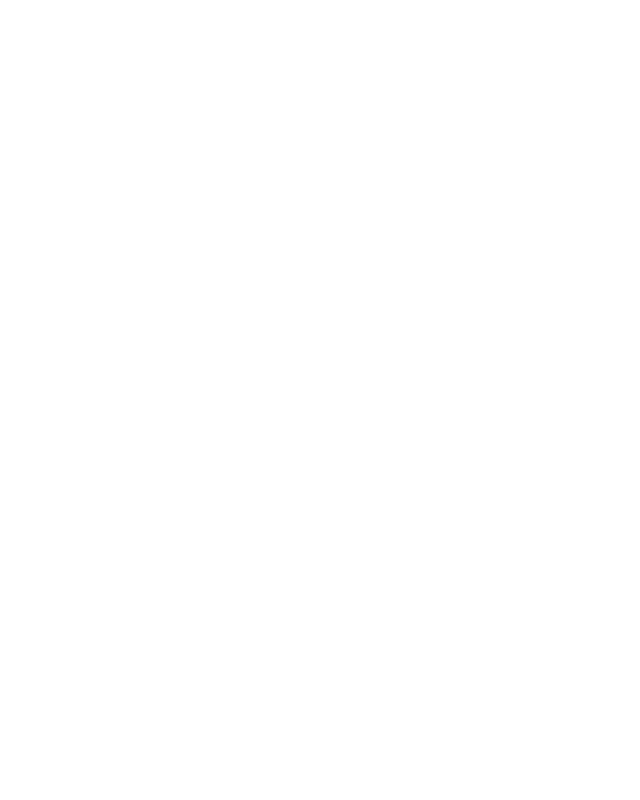
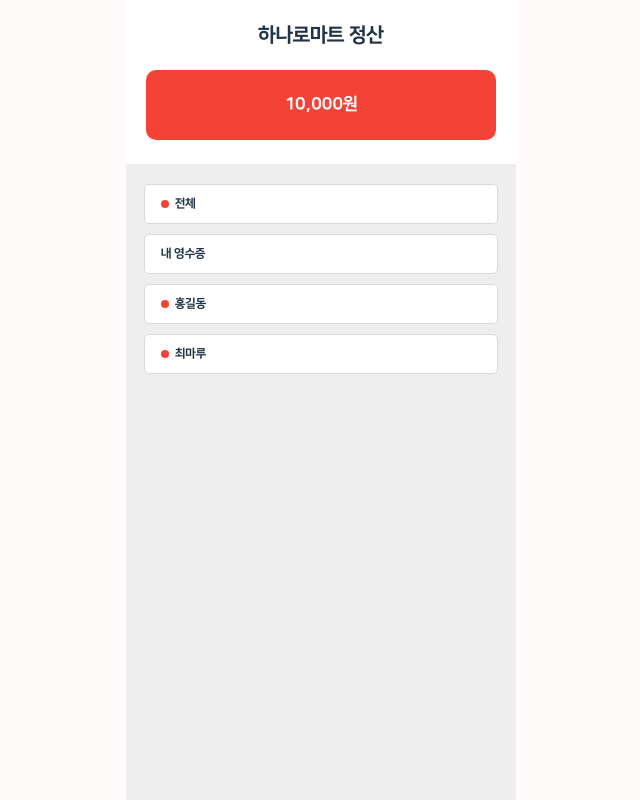
Before and after one commit to 9oormthon-univ/2025_SEASONTHON_TEAM_72_FE, a React (Vite) app: page /result/manager in a window 1280 px wide. Before the commit this address had no page. Shown: the whole page, without its empty margins (319-959 px from the left). Built offline with nearby package versions, Linux system fonts and the light colour scheme.

Commit message:
feat: 정산 결과 페이지 분리 #9

```diff
--- a/src/components/common/ReceiptDropdown.tsx
+++ b/src/components/common/ReceiptDropdown.tsx
@@ -15,7 +15,6 @@
 
 interface ReceiptDropdownProps {
   data: ReceiptData;
-  role?: "총괄자" | "참여자"; // 현재 사용자 역할
   myName?: string;
   initialPaid?: boolean;
   onStatusChange?: (paid: boolean) => void;
@@ -23,14 +22,14 @@
 
 const ReceiptDropdown: React.FC<ReceiptDropdownProps> = ({
   data,
-  role = "총괄자",
   myName = "내이름",
   initialPaid = false,
   onStatusChange,
 }) => {
   const [open, setOpen] = useState(false);
   const location = useLocation();
-  const isResultPage = location.pathname === "/result";
+  const isManagerPage = location.pathname === "/result/manager";
+  const isMemberPage = location.pathname === "/result/member";
 
   // 소유자 판별: data.user 가 myName 과 동일하면 '내 영수증'
   const mine = data.user === myName;
@@ -50,22 +49,26 @@
     });
   };
 
-  const showEnhancedUI = isResultPage;
-  const showManagerControls = showEnhancedUI && role === "총괄자" && !mine; // 참여자 영수증
-  const showParticipantSelfButton = showEnhancedUI && role === "참여자" && mine;
+  // ----- UI 결정 로직 (초기 기획 반영 가정) -----
+  // Manager 페이지: 다른 사람 영수증에만 상태 점 표시 + 미입금(red)일 때만 "독촉하기" 버튼 (토글 아님)
+  // Member 페이지: 내 영수증에만 버튼 노출, 클릭 시 입금 완료/취소 토글 (상태 점은 Manager 화면에서만 활용)
+  const showStatusDot = isManagerPage && !mine; // 총괄자 입장에서만 상태 점
   const statusDotColor = isPaid ? "#07A320" : "#f44336";
-  let actionBtn: { label: string; color: string; onClick: () => void } | null =
-    null;
 
-  if (showManagerControls) {
-    // 총괄자: 항상 빨간 버튼, 라벨 토글
+  type ActionBtn = { label: string; color: string; onClick: () => void } | null;
+  let actionBtn: ActionBtn = null;
+
+  if (isManagerPage && !mine && !isPaid) {
+    // 독촉만 가능 (상태 변경 X)
     actionBtn = {
-      label: isPaid ? "입금 취소하기" : "독촉하기",
+      label: "독촉하기",
       color: "#f44336",
-      onClick: () => togglePaid(),
+      onClick: () => {
+        // TODO: 독촉 API 호출 자리
+        console.log(`remind payment -> ${data.user}`);
+      },
     };
-  } else if (showParticipantSelfButton) {
-    // 참여자 자신의 영수증: 라벨 & 색상 토글
+  } else if (isMemberPage && mine) {
     actionBtn = {
       label: isPaid ? "입금 취소하기" : "입금 완료하기",
       color: isPaid ? "#f44336" : "#07A320",
@@ -76,9 +79,7 @@
   return (
     <ReceiptDropdownLayout>
       <DropdownCard onClick={() => setOpen((prev) => !prev)} isOpen={open}>
-        {showManagerControls && (
-          <StatusDot aria-hidden $color={statusDotColor} />
-        )}
+        {showStatusDot && <StatusDot aria-hidden $color={statusDotColor} />}
         <span>{mine ? "내 영수증" : data.user}</span>
       </DropdownCard>
       {open && (
--- /dev/null
+++ b/src/pages/ResultManagerPage.tsx
@@ -0,0 +1,87 @@
+import styled from "styled-components";
+import ReceiptDropdown from "../components/common/ReceiptDropdown";
+import { dummyData2 } from "./ReviewReceiptPage";
+
+const ResultManagerPage = () => {
+  const price = 10000;
+  return (
+    <SettleupResultPageLayout>
+      <TitleWrapper>
+        <TitleP>하나로마트 정산</TitleP>
+      </TitleWrapper>
+      <DashboardDiv>
+        <MyAmountDiv>{price.toLocaleString()}원</MyAmountDiv>
+      </DashboardDiv>
+      <ReceiptDiv>
+        {dummyData2.map((it) => (
+          <ReceiptDropdown key={it.user} data={it} />
+        ))}
+      </ReceiptDiv>
+    </SettleupResultPageLayout>
+  );
+};
+
+export default ResultManagerPage;
+
+const SettleupResultPageLayout = styled.div`
+  display: flex;
+  flex-direction: column;
+  justify-content: center;
+  align-items: center;
+  height: 100vh;
+`;
+
+const TitleWrapper = styled.div`
+  display: flex;
+  justify-content: center;
+  align-items: center;
+  position: relative;
+  width: 100%;
+  padding: 0 20px;
+  box-sizing: border-box;
+  & > svg {
+    position: absolute;
+    right: 20px;
+    top: 50%;
+    transform: translateY(-50%);
+  }
+`;
+
+const TitleP = styled.p`
+  font-size: 20px;
+  font-weight: 800;
+`;
+
+const DashboardDiv = styled.div`
+  display: flex;
+  flex-direction: row;
+  width: 100%;
+  justify-content: space-evenly;
+  margin: 0 22px;
+`;
+
+const MyAmountDiv = styled.div`
+  display: flex;
+  justify-content: center;
+  align-items: center;
+  width: 350px;
+  height: 70px;
+  color: white;
+  background-color: #f44336;
+  border-radius: 10px;
+  font-size: 17px;
+  font-weight: 800;
+`;
+
+const ReceiptDiv = styled.div`
+  display: flex;
+  flex-direction: column;
+  justify-content: start;
+  align-items: center;
+  background-color: #eeeeee;
+  width: auto;
+  height: 100vh;
+  width: 100%;
+  margin: 24px 20px 0 20px;
+  padding-top: 20px;
+`;
--- a/src/pages/SettleupResultPage.tsx
+++ b/src/pages/ResultMemberPage.tsx
@@ -3,7 +3,7 @@
 import { dummyData2 } from "./ReviewReceiptPage";
 import { useLocation } from "react-router-dom";
 
-const SettleupResultPage = () => {
+const ResultMemberPage = () => {
   const location = useLocation();
   const isResultPage = location.pathname === "/result";
   const price = 10000;
@@ -34,7 +34,7 @@
   );
 };
 
-export default SettleupResultPage;
+export default ResultMemberPage;
 
 const SettleupResultPageLayout = styled.div`
   display: flex;
--- a/src/routes/Router.tsx
+++ b/src/routes/Router.tsx
@@ -1,8 +1,8 @@
 import { BrowserRouter, Route, Routes } from "react-router-dom";
 import CreateLinkPage from "../pages/CreateLinkPage";
 import ReviewReceiptPage from "../pages/ReviewReceiptPage";
-import FinishSettleupPage from "../pages/FinishSettleupPage";
-import SettleupResultPage from "../pages/SettleupResultPage";
+import ResultMemberPage from "../pages/ResultMemberPage";
+import ResultManagerPage from "../pages/ResultManagerPage";
 import Layout from "../components/Layout/Layout";
 
 const Router = () => {
@@ -11,10 +11,9 @@
       <Routes>
         <Route element={<Layout />}>
           <Route path="/createlink" element={<CreateLinkPage />} />
-          <Route path="/finishsettleup" element={<FinishSettleupPage />} />
-          <Route path="/result" element={<SettleupResultPage />} />
           <Route path="/reviewreceipt" element={<ReviewReceiptPage />} />
-          <Route path="/finishsettleup" element={<FinishSettleupPage />} />
+          <Route path="/result/manager" element={<ResultManagerPage />} />
+          <Route path="/result/member" element={<ResultMemberPage />} />
         </Route>
       </Routes>
     </BrowserRouter>
```
